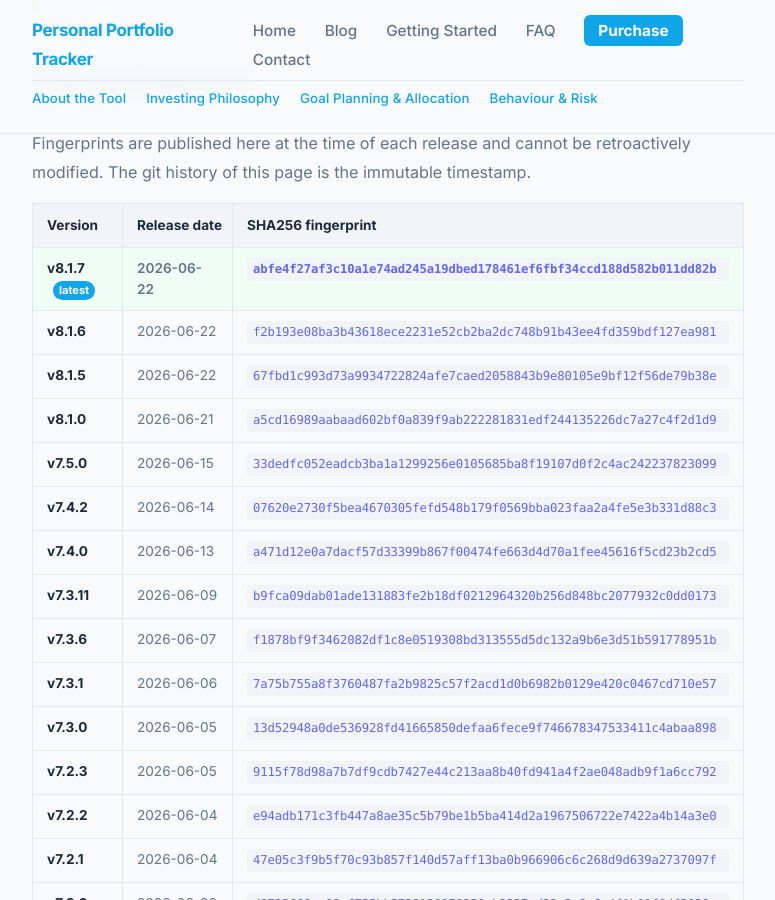
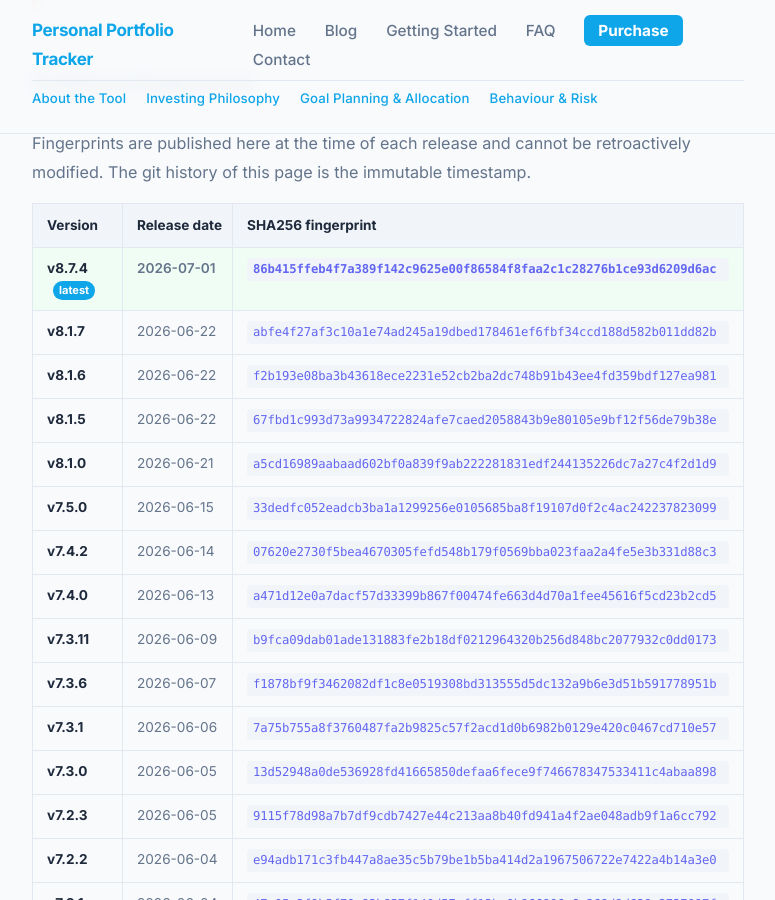
Before and after one commit to srikrishna2024/portfolio-tracker-blog, a Jekyll site: the page built from release-fingerprints/index.html, in a window 1280 px wide and 900 px high, scrolled down 976 px. Shown: the whole window, without its empty margins (252-1027 px from the left). Built offline with Jekyll 4.4.1, drawn with Linux system fonts in a browser that asks for light colours.

Commit message:
release: add v8.7.4 fingerprint

```diff
--- a/release-fingerprints/index.html
+++ b/release-fingerprints/index.html
@@ -40,7 +40,12 @@ title: Release Fingerprints
       </thead>
       <tbody>
         <tr class="fp-current">
-          <td><strong>v8.1.7</strong> <span class="fp-badge">latest</span></td>
+          <td><strong>v8.7.4</strong> <span class="fp-badge">latest</span></td>
+          <td>2026-07-01</td>
+          <td><code class="fp-code">86b415ffeb4f7a389f142c9625e00f86584f8faa2c1c28276b1ce93d6209d6ac</code></td>
+        </tr>
+        <tr>
+          <td><strong>v8.1.7</strong></td>
           <td>2026-06-22</td>
           <td><code class="fp-code">abfe4f27af3c10a1e74ad245a19dbed178461ef6fbf34ccd188d582b011dd82b</code></td>
         </tr>
```
